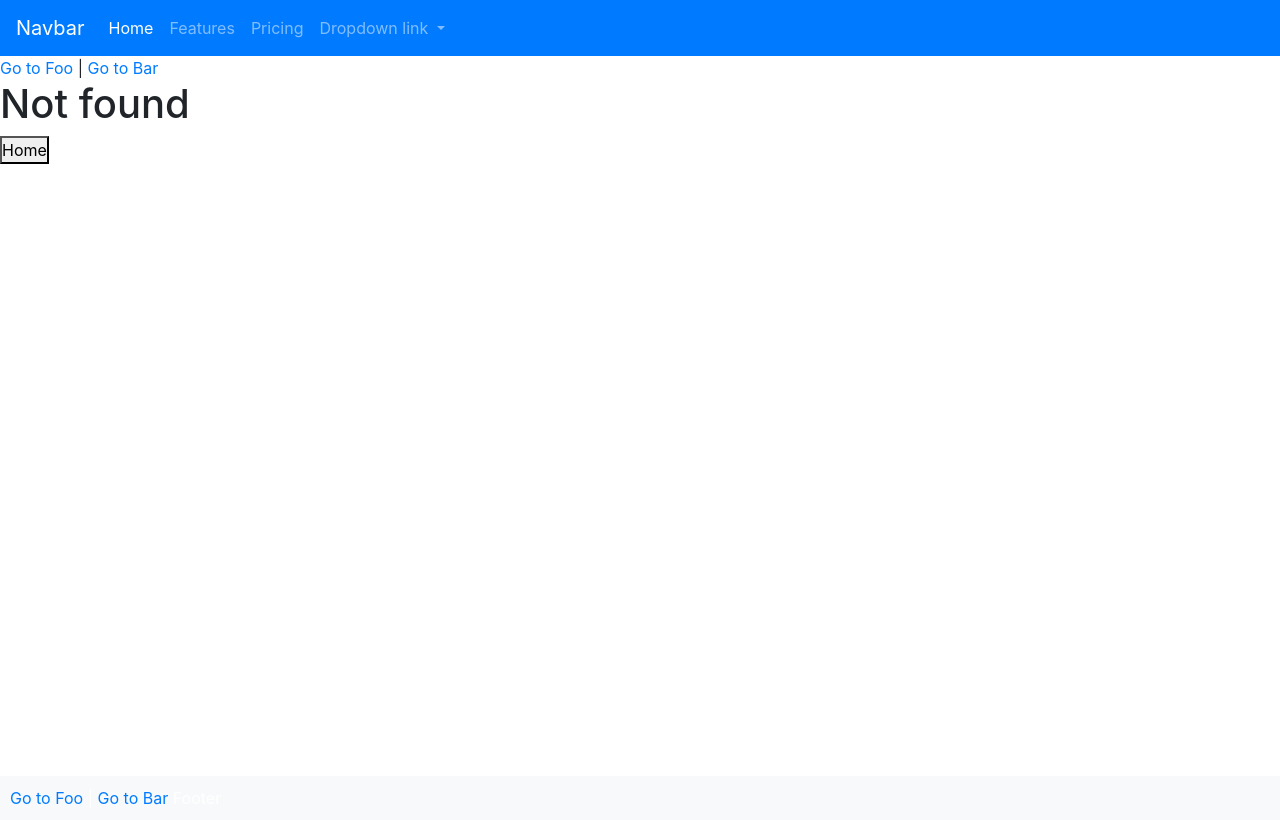
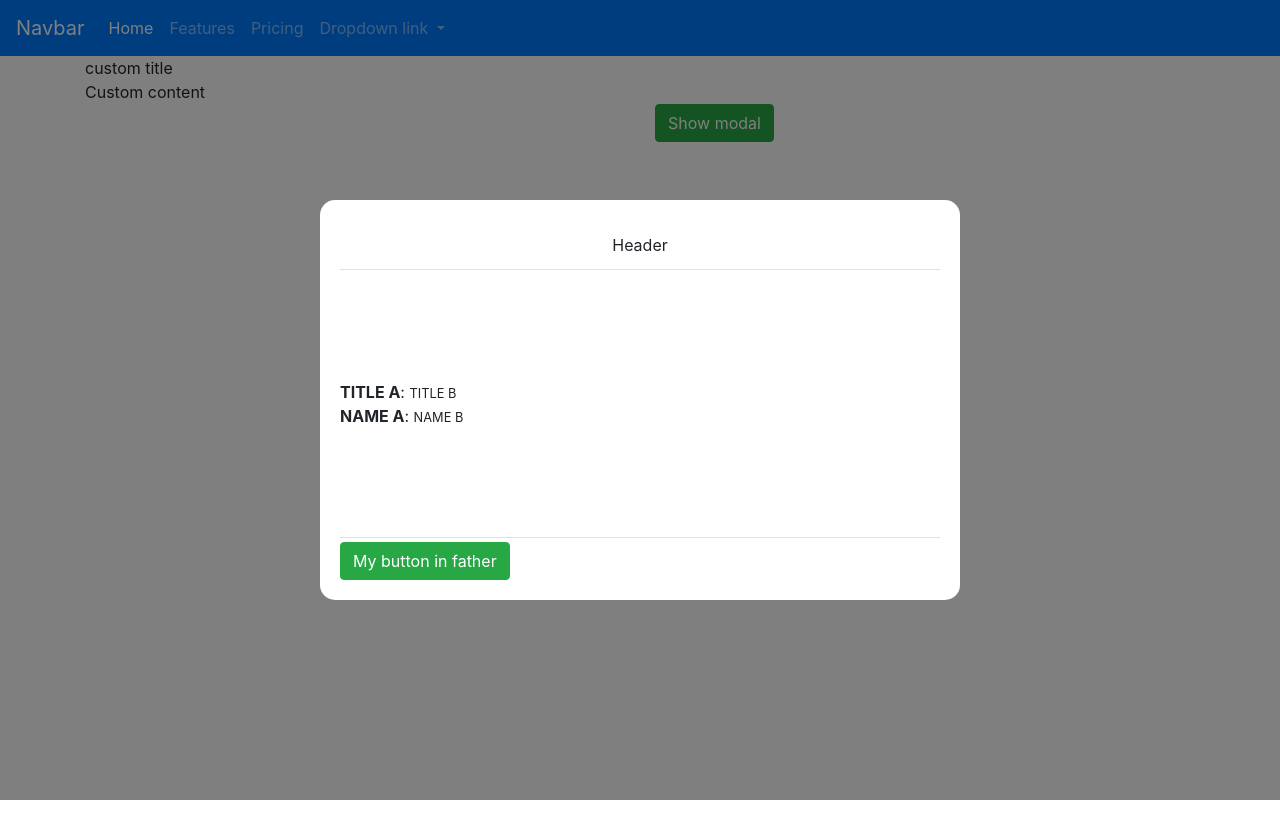
Before and after one commit to FranciscoGlezQ/vue_course, a Vue app: page /slot-example in a window 1280 px wide. Before the commit this address had no page. Built offline with nearby package versions, Linux system fonts and the light colour scheme.

Commit message:
Intro to Vuelidate

```diff
--- a/package.json
+++ b/package.json
@@ -8,11 +8,13 @@
   },
   "dependencies": {
     "bootstrap": "^4.5.0",
+    "bootstrap-vue": "^2.15.0",
     "core-js": "^3.6.5",
     "jquery": "^3.5.1",
     "popper.js": "^1.16.1",
     "vue": "^2.6.11",
     "vue-router": "^3.3.2",
+    "vuelidate": "^0.7.5",
     "vuex": "^3.4.0"
   },
   "devDependencies": {
--- a/src/App.vue
+++ b/src/App.vue
@@ -1,8 +1,9 @@
 <template>
 	<div id="app">
 		<Navbar />
-		<Content />
-		<MyFooter />
+		<transition name="fade" mode="out-in">
+			<router-view></router-view>
+		</transition>
 	</div>
 </template>
 
--- a/src/components/general/Body.vue
+++ b/src/components/general/Body.vue
@@ -2,9 +2,6 @@
 	<div class="Body">
 		<router-link :to="{ path: '/foo' }">Go to Foo</router-link> |
 		<router-link to="/bar">Go to Bar</router-link>
-		<transition name="fade" mode="out-in">
-			<router-view></router-view>
-		</transition>
 	</div>
 </template>
 
--- /dev/null
+++ b/src/components/general/MyModal.vue
@@ -0,0 +1,87 @@
+<template>
+    <div class="Modal">
+        <div class="Modal__Container">
+            <div class="border-bottom Modal__Header">
+                <slot name="header">
+                    Header
+                </slot>
+            </div>
+            <div class="Modal__Body">
+                <div v-for="item in items">
+                    <slot :item="item" name="item">
+                        {{ item }}
+                        <hr>
+                    </slot>
+                </div>
+
+<!--                <slot :localItems="localItems" name="body">-->
+<!--                    <p>-->
+<!--                        Lorem Ipsum is simply dummy text of the printing and typesetting industry. Lorem Ipsum has been-->
+<!--                        the industry's standard dummy text ever since the 1500s, when an unknown printer took a galley-->
+<!--                        1960s with the release of Letraset sheets containing Lorem Ipsum passages,-->
+<!--                        and more recently with desktop publishing software like Aldus PageMaker including versions of-->
+<!--                        Lorem Ipsum.-->
+<!--                    </p>-->
+<!--                </slot>-->
+            </div>
+            <div class="Modal__Footer border-top pt-1">
+                <slot name="footer">
+                    <div class="btn btn-secondary" @click="$emit('hide')">
+                        Cancel
+                    </div>
+                    <div class="btn btn-primary float-right" @click="$emit('hide')">
+                        Hide
+                    </div>
+                </slot>
+            </div>
+        </div>
+    </div>
+</template>
+
+<script>
+    export default {
+        props:['header', 'items'],
+        data(){
+            return {
+                localItems: []
+            }
+        },
+        mounted() {
+            this.localItems = this.items
+        }
+    }
+</script>
+
+<style lang=scss scoped>
+    .Modal {
+        position: fixed;
+        top: 0;
+        left: 0;
+        width: 100%;
+        height: 100%;
+        background-color: rgba(0, 0, 0, 0.5);
+        display: flex;
+        justify-content: center;
+        align-items: center;
+
+        &__Container {
+            background-color: white;
+            width: 50%;
+            height: 50%;
+            padding: 20px;
+            border-radius: 15px;
+            display: flex;
+            flex-direction: column;
+            justify-content: space-between;
+        }
+
+        &__Header {
+            min-height: 50px;
+            display: flex;
+            justify-content: center;
+            align-items: center;
+        }
+
+
+    }
+</style>
--- /dev/null
+++ b/src/components/vuelidate/MyForm.vue
@@ -0,0 +1,25 @@
+<template>
+    <div>
+        <div class="form-group" :class="{ 'form-group--error': $v.name.$error }">
+            <label class="form__label">Name</label>
+            <input class="form__input" v-model.trim="name" @input="setName($event.target.value)"/>
+        </div>
+        <div class="error" v-if="!$v.name.required">Field is required</div>
+        <div class="error" v-if="!$v.name.minLength">Name must have at least {{$v.name.$params.minLength.min}} letters.</div>
+        <div class="form-group" :class="{ 'form-group--error': $v.age.$error }">
+            <label class="form__label">Age</label>
+            <input class="form__input" :value="age" @change="setAge($event.target.value)"/>
+        </div>
+        <div class="error" v-if="!$v.age.between">Must be between {{$v.age.$params.between.min}} and {{$v.age.$params.between.max}}</div><span tabindex="0">Blur to see changes</span>
+    </div>
+</template>
+
+<script>
+    export default {
+
+    }
+</script>
+
+<style lang=scss scoped>
+
+</style>
--- a/src/main.js
+++ b/src/main.js
@@ -1,7 +1,20 @@
 import "bootstrap";
 import "bootstrap/dist/css/bootstrap.min.css";
+import 'bootstrap-vue/dist/bootstrap-vue.css'
 
 import Vue from "vue";
+import Vuelidate from 'vuelidate'
+
+console.log(Vuelidate)
+Vue.use(Vuelidate)
+
+import { BootstrapVue, IconsPlugin } from 'bootstrap-vue'
+
+// Install BootstrapVue
+Vue.use(BootstrapVue)
+// Optionally install the BootstrapVue icon components plugin
+Vue.use(IconsPlugin)
+
 import App from "./App.vue";
 
 Vue.config.productionTip = false;
@@ -12,4 +25,7 @@ new Vue({
 	store,
 	router,
 	render: (h) => h(App),
+	mounted(){
+		console.log(this)
+	}
 }).$mount("#app");
--- a/src/pages/SlotPage.vue
+++ b/src/pages/SlotPage.vue
@@ -1,7 +1,6 @@
 <template>
-	<div>
+    <div class="container-fluid">
         <SlotExample>
-			sadsaasdad
             <div slot="title">
                 custom title
             </div>
@@ -9,15 +8,55 @@
                 Custom content
             </template>
         </SlotExample>
+
+        <div class="row">
+            <div class="col-6 offset-6">
+                <div class="btn btn-success" @click="showModal=true">
+                    Show modal
+                </div>
+            </div>
+        </div>
+        <MyModal v-if="showModal"
+                 @hide="showModal=false"
+                 :header="'Texto'"
+            :items="items">
+            <template v-slot:item="data">
+                <b>{{ data.item.a.toUpperCase() }}</b>: <small>{{ data.item.b.toUpperCase() }}</small>
+            </template>
+            <template slot="footer">
+                 <div class="btn btn-success" @click="save">
+                    My button in father
+                </div>
+            </template>
+        </MyModal>
     </div>
 </template>
 
 <script>
     import SlotExample from "@/components/SlotExample";
+    import MyModal from "@/components/general/MyModal";
+
     export default {
         components: {
             SlotExample,
+            MyModal
         },
+        data() {
+            return {
+                showModal: true,
+                header: 'Hello from header',
+                message: 'This is a message ready to be shown in your custom modal',
+                items:[
+                    { a: 'Title A', b: 'Title B' },
+                    { a: 'Name A', b: 'Name B' }
+                ]
+            }
+        },
+        methods: {
+            save(){
+                // console.log("Hello from SlotPage.vue")
+            }
+        }
     };
 </script>
 
--- /dev/null
+++ b/src/pages/Vuelidate/MyForm.vue
@@ -0,0 +1,97 @@
+<template>
+    <b-form @submit.prevent.stop="submitForm">
+        <b-table responsive striped bordered outlined
+        ></b-table>
+        <b-form-group label="Nombre">
+            <b-form-input v-model="form.name"
+                          @change="$v.form.name.$touch()"
+                          placeholder="Nombre"
+                          :state="validate('name')"></b-form-input>
+            <b-form-invalid-feedback>
+                Este campo es requerido
+            </b-form-invalid-feedback>
+            <b-form-valid-feedback>
+                Nombre correcto
+            </b-form-valid-feedback>
+        </b-form-group>
+        <b-form-group label="Email">
+            <b-form-input v-model="form.email" placeholder="Email"
+                          @change="$v.form.email.$touch()"
+                          :state="validate('email')"></b-form-input>
+            <b-form-invalid-feedback>
+                <template v-if="!$v.form.email.required">
+                    Este campo es requerido
+                </template>
+                <template v-else>
+                    Email invalido
+                </template>
+            </b-form-invalid-feedback>
+            <b-form-valid-feedback>
+                Email correcto
+            </b-form-valid-feedback>
+        </b-form-group>
+        <b-form-group label="Password">
+            <b-form-input v-model="form.password" placeholder="Password" type="password"
+                          @change="$v.form.password.$touch()"
+                          :state="validate('password')"></b-form-input>
+            <b-form-invalid-feedback>
+                Este campo es requerido
+            </b-form-invalid-feedback>
+            <b-form-valid-feedback>
+                Password correcto
+            </b-form-valid-feedback>
+        </b-form-group>
+        <slot name="action">
+            <b-button variant="primary" class="float-right" @click="CreateUser">
+                Submit
+            </b-button>
+        </slot>
+    </b-form>
+</template>
+<script>
+    import {email, minLength, required} from "vuelidate/lib/validators";
+
+    export default {
+        name: 'MyForm',
+        data(){
+            return {
+                form: {
+                    name: '',
+                    email: '',
+                    password: ''
+                }
+            }
+        },
+        validations: {
+            form: {
+                name: {required},
+                email: {required, email},
+                password: {
+                    required,
+                    minLength: minLength(4),
+                }
+            }
+        },
+        methods:{
+            validate(value) {
+                const {  $error, $dirty }  = this.$v.form[value];
+                return $dirty ? !$error : null;
+            },
+            submitForm() {
+                this.$v.$touch();
+                if(this.$v.$anyError) {
+                    return console.error("Formulario invalido")
+                }
+
+                this.$emit("submit", this.form)
+            },
+            CreateUser(){
+                this.$v.$touch();
+                if(this.$v.$anyError){
+                    return console.error("Formulario invalido")
+                }
+                console.log("Sending to server")
+            }
+        }
+    }
+</script>
--- /dev/null
+++ b/src/pages/Vuelidate/index.vue
@@ -0,0 +1,26 @@
+<template>
+    <div>
+        <b-row>
+            <b-col cols="6" class="offset-3">
+                <h2>Formulario</h2>
+                <MyForm @submit="submit">
+
+                </MyForm>
+            </b-col>
+        </b-row>
+    </div>
+</template>
+
+<script>
+    import MyForm from "./MyForm";
+
+    export default {
+        components: {MyForm},
+        methods: {
+            submit(data){
+                console.log("Hello from parent")
+                console.log(data)
+            }
+        }
+    }
+</script>
--- a/src/router/index.js
+++ b/src/router/index.js
@@ -10,6 +10,8 @@ import BarChildren from "@/pages/Bar/BarChildren";
 import NotFound from "@/pages/404";
 import StoreExample from "@/pages/StoreExample";
 import SlotPage from "@/pages/SlotPage";
+import Vuelidate from "@/pages/Vuelidate";
+
 
 const routes = [
 	{
@@ -40,9 +42,14 @@ const routes = [
 		component: StoreExample,
 	},
 	{
-		path: "",
+		path: "/slot-example",
 		name: "slot example",
 		component: SlotPage,
+	},
+	{
+		path: "",
+		name: "vuelidate example",
+		component: Vuelidate,
 	},
 	{
 		path: "*",
```
Also changed, not shown: 1 other file (tests, documents, lock files or other folders). Lines whose indentation alone changed are shown as unchanged.
